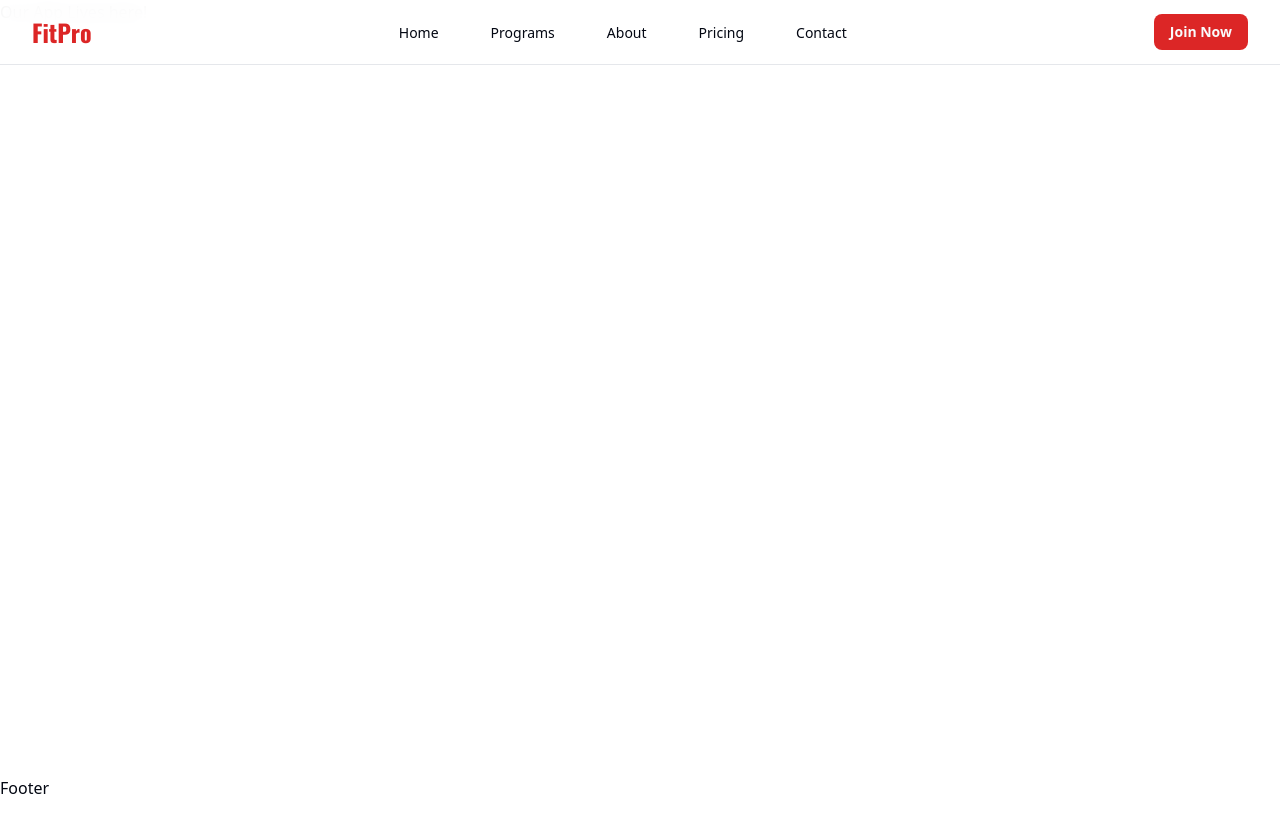
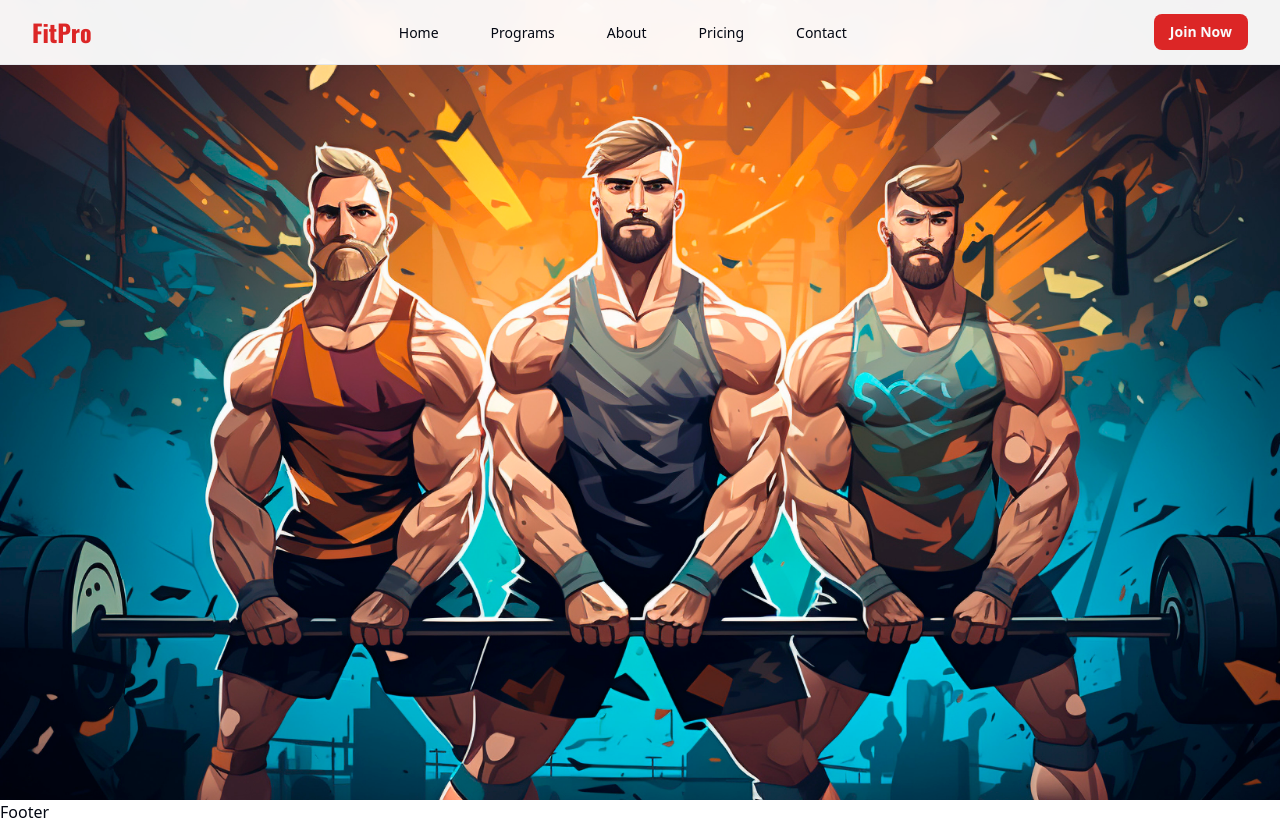
Before and after one commit to emmeiwhite/fitness-app, a Next.js app: page / in a window 1280 px wide. Before the commit the page ends 800 px from the top, so only its background shows below. Built offline with nearby package versions, Linux system fonts and the light colour scheme.

Commit message:
Add local Image from the public folder for Hero section

```diff
--- a/src/app/page.tsx
+++ b/src/app/page.tsx
@@ -1,9 +1,10 @@
-import { Button } from '@/components/ui/button'
+import Hero from '@/components/standalone/Hero'
 
 export default function Home() {
   return (
     <div>
-      <h1>Our App Lives here!</h1>
+      {/* 1. Hero Component */}
+      <Hero />
     </div>
   )
 }
--- /dev/null
+++ b/src/components/standalone/Hero.tsx
@@ -0,0 +1,22 @@
+import Image from 'next/image'
+
+export default function Hero() {
+  return (
+    <section className="pt-16 relative h-screen flex justify-center items-center overflow-hidden">
+      <div className="absolute inset-0">
+        {/* 1. Image */}
+
+        <Image
+          src="/fitness-hero.jpg"
+          alt="Fitness freaks doing workout"
+          width={1200}
+          height={680}
+          //   fill
+          className="object-cover object-center w-full"
+        />
+
+        {/* 3. Hero Text */}
+      </div>
+    </section>
+  )
+}
```
Also changed, not shown: public/fitness-hero.jpg (renamed from public/portrait-cartoon-sports-team.jpg).
